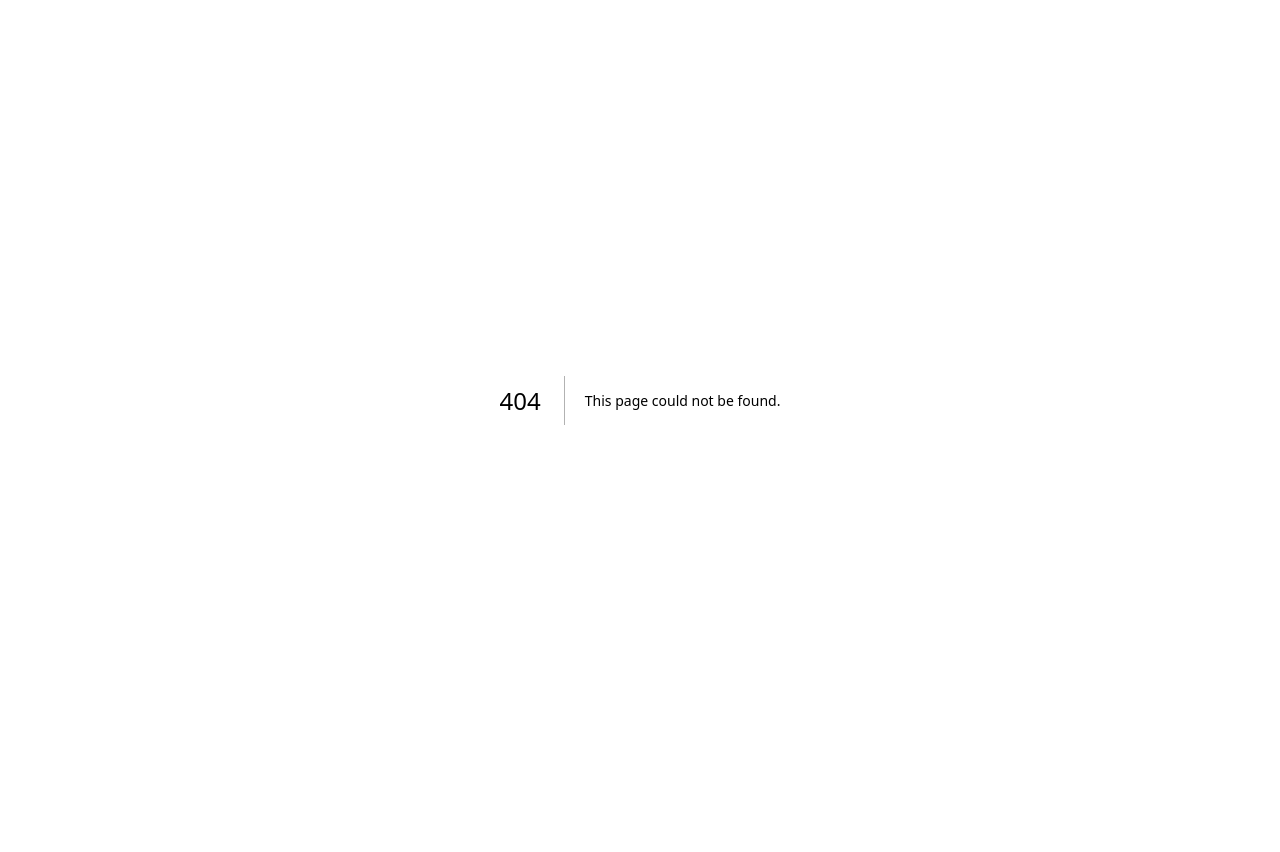
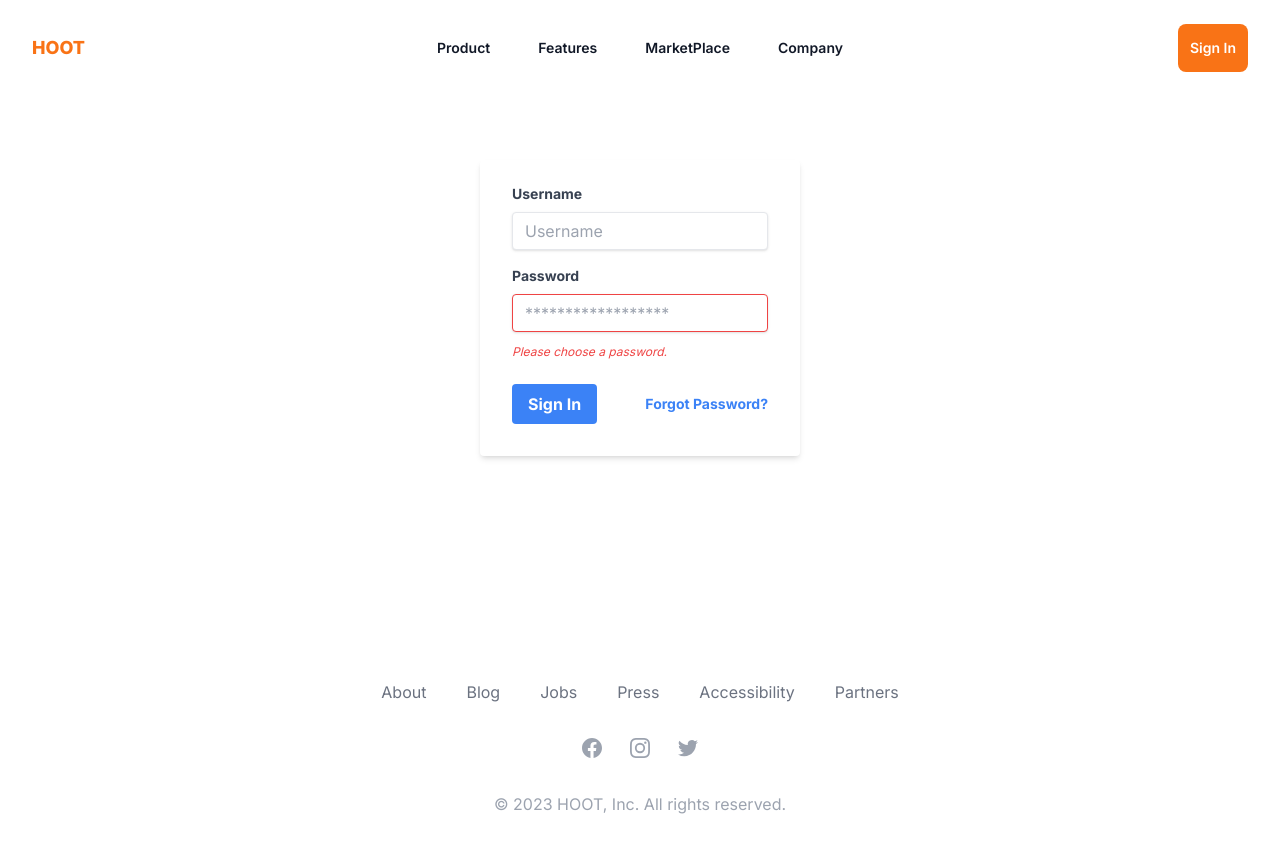
Before and after one commit to DanielOkyere/hoot_frontend, a Next.js app: page /login in a window 1280 px wide. Before the commit this address had no page. Shown: the top 852 px of the page. Before the commit the page ends 800 px from the top, so only its background shows below. Built offline with nearby package versions, Linux system fonts and the light colour scheme.

Commit message:
Completed Today - Login Page - Price Page - Footer Page

```diff
--- a/app/globals.css
+++ b/app/globals.css
@@ -19,3 +19,10 @@
 body {
   color: rgb(var(--foreground-rgb));
 }
+
+.login-left{
+  background: url('../public/couch2.png');
+  background-repeat: no-repeat;
+  background-size: cover;
+
+}
--- /dev/null
+++ b/app/login/page.jsx
@@ -0,0 +1,17 @@
+import Navbar from '../../components/navbar/Navbar'
+import LoginForm from '../../components/forms/loginForm'
+import FooterComponent from '@/components/home/footer'
+export default function LoginPage() {
+
+    return (
+        <div>
+            <Navbar />
+            <div className='flex mx-auto w-full h-full  max-w-xs items-center my-40'>
+                <div className='flex items-center mx-auto'>
+                    <LoginForm />
+                </div>
+            </div>
+            <FooterComponent/>
+        </div>
+    )
+}
--- /dev/null
+++ b/components/forms/loginForm.jsx
@@ -0,0 +1,29 @@
+export default function LoginForm() {
+    return (
+        <div>
+           <form class="bg-white shadow-md rounded px-8 pt-6 pb-8 mb-4">
+                <div class="mb-4">
+                    <label class="block text-gray-700 text-sm font-bold mb-2" for="username">
+                        Username
+                    </label>
+                    <input class="shadow appearance-none border rounded w-full py-2 px-3 text-gray-700 leading-tight focus:outline-none focus:shadow-outline" id="username" type="text" placeholder="Username" />
+                </div>
+                <div class="mb-6">
+                    <label class="block text-gray-700 text-sm font-bold mb-2" for="password">
+                        Password
+                    </label>
+                    <input class="shadow appearance-none border border-red-500 rounded w-full py-2 px-3 text-gray-700 mb-3 leading-tight focus:outline-none focus:shadow-outline" id="password" type="password" placeholder="******************" />
+                    <p class="text-red-500 text-xs italic">Please choose a password.</p>
+                </div>
+                <div class="flex items-center justify-between gap-4">
+                    <button class="bg-blue-500 hover:bg-blue-700 text-white font-bold py-2 px-4 rounded focus:outline-none focus:shadow-outline" type="button">
+                        Sign In
+                    </button>
+                    <a class="inline-block align-baseline font-bold text-sm text-blue-500 hover:text-blue-800" href="#">
+                        Forgot Password?
+                    </a>
+                </div>
+            </form>
+        </div>
+    )
+}
--- a/components/home/footer.jsx
+++ b/components/home/footer.jsx
@@ -35,12 +35,12 @@ export default function FooterComponent() {
     return (
         <footer class="bg-white">
             <div class="max-w-7xl mx-auto py-12 px-4 overflow-hidden sm:px-6 lg:px-8">
-                <nav class="-mx-5 -my-2 flex flex-wrap justify-center" aria-label="Footer">
+                <nav class="-mx-5 -my-2 flex flex-wrap justify-center" aria-label="Footer" >
 
                 {
                     footerlist.map((item)=>
-                    <div class="px-5 py-2">
-                    <a key={item.name} href={item.url} class="text-base text-gray-500 hover:text-orange-500">
+                    <div class="px-5 py-2" key={item.name}>
+                    <a  href={item.url} class="text-base text-gray-500 hover:text-orange-500">
                         {item.desc}
                     </a>
                 </div>)
--- a/components/home/pricecomponent.jsx
+++ b/components/home/pricecomponent.jsx
@@ -121,8 +121,8 @@ export default function Pricecomponent() {
                                     <div className="flex items-center p-8  uppercase">
                                         <button
                                             className="mt-3 text-lg font-semibold
-	bg-black w-full text-white rounded-lg
-	px-6 py-3 block shadow-xl hover:bg-gray-700"
+	bg-white w-full text-grey-800 rounded-lg
+	px-6 py-3 block shadow-xl hover:bg-gray-700 hover:text-white"
                                         >
                                             Select
                                         </button>
@@ -223,8 +223,8 @@ export default function Pricecomponent() {
                                 <div className=" flex items-center p-8  uppercase">
                                     <button
                                         className="mt-3 text-lg font-semibold
-	bg-black w-full text-white rounded-lg
-	px-6 py-3 block shadow-xl hover:bg-gray-700"
+	bg-white w-full text-gray-800 rounded-lg
+	px-6 py-3 block shadow-xl hover:bg-gray-700 hover:text-white"
                                     >
                                         Select
                                     </button>
@@ -338,8 +338,8 @@ export default function Pricecomponent() {
                                     <div className=" flex items-center p-8  uppercase">
                                         <button
                                             className="mt-3 text-lg font-semibold
-	bg-black w-full text-white rounded-lg
-	px-6 py-3 block shadow-xl hover:bg-gray-700"
+	bg-white w-full text-gray-800 rounded-lg
+	px-6 py-3 block shadow-xl hover:bg-gray-700 hover:text-white"
                                         >
                                             Select
                                         </button>
--- a/components/navbar/Navbar.tsx
+++ b/components/navbar/Navbar.tsx
@@ -48,8 +48,8 @@ export default function Navbar() {
 					}
 				</div>
 				<div className="hidden lg:flex lg:flex-1 lg:justify-end">
-					<a href="" className="rounded-lg px-3 py-3 bg-orange-500 text-sm font-semibold leading-6 text-white">
-						Sign up
+					<a href="/login" className="rounded-lg px-3 py-3 bg-orange-500 text-sm font-semibold leading-6 text-white">
+						Sign In
 					</a>
 				</div>
 			</nav>
```
